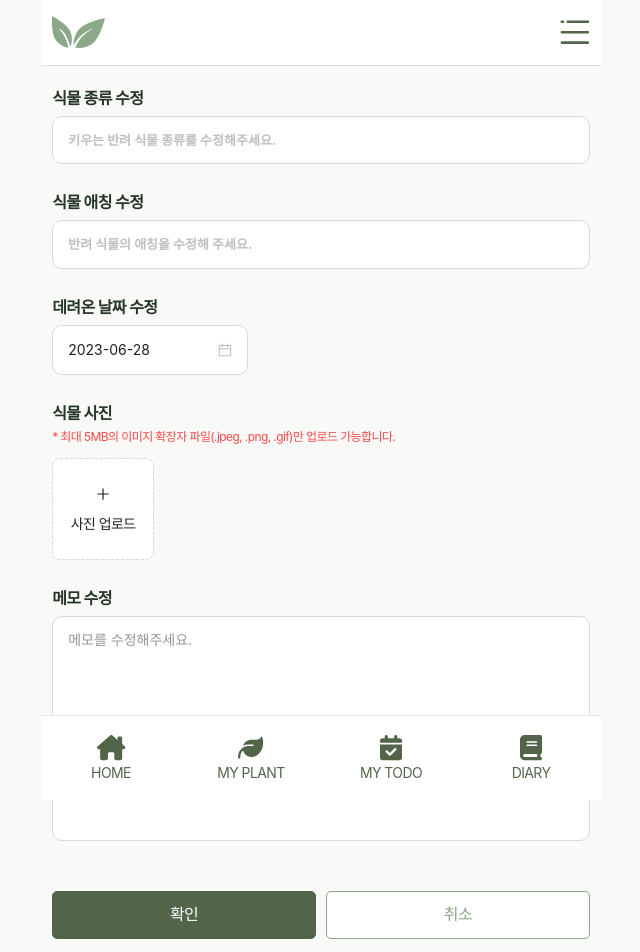
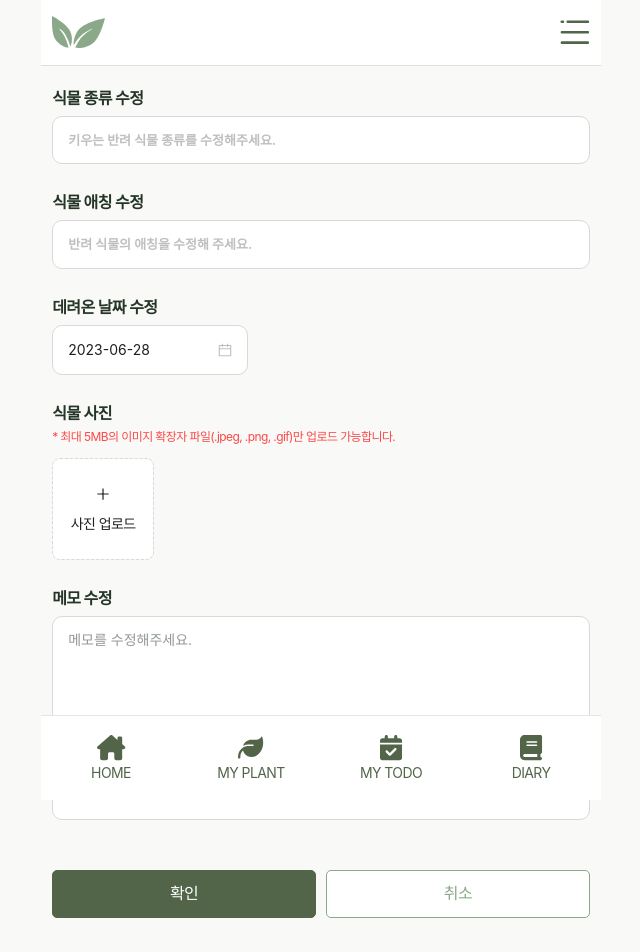
Before and after one commit to devdong9897/growgreen, a React (Create React App) app: page /myplantedit/1 in a window 1280 px wide. Shown: the top 952 px of the page, without its empty margins (319-959 px from the left). Built offline with nearby package versions, Linux system fonts and the light colour scheme; no server answers; a web font is replaced by a local one.

Commit message:
feat : MyPlantDetailEdit PUT 2차 작업중...

```diff
--- a/src/pages/DiaryWriteEdit.js
+++ b/src/pages/DiaryWriteEdit.js
@@ -16,7 +16,7 @@ const DiaryWriteEdit = () => {
 
 
   // 이미지 첨부
-  const getBase64 = file =>
+  const getWriteImg = file =>
     new Promise((resolve, reject) => {
       const reader = new FileReader();
       reader.readAsDataURL(file);
--- a/src/pages/MyPlantDetailEdit.js
+++ b/src/pages/MyPlantDetailEdit.js
@@ -6,11 +6,13 @@ import { PlusOutlined } from "@ant-design/icons";
 import { mainColor } from "../style/GlobalStyle";
 import { PageBtnWrap } from "../style/Components";
 import { useNavigate } from "react-router-dom";
+import { putPlants } from "../api/patchmyplant";
 
 const MyPlantDetailEdit = () => {
   const dateFormat = "YYYY/MM/DD";
 
   const navigate = useNavigate();
+  putPlants();
 
   // 사진 업로드
   const getEditImg = file =>
@@ -49,7 +51,6 @@ const MyPlantDetailEdit = () => {
   // 메모
   const [value, setValue] = useState("");
   const { TextArea } = Input;
-
 
   return (
     <>
@@ -130,7 +131,6 @@ const MyPlantDetailEdit = () => {
             placeholder="메모를 수정해주세요."
             value={value}
             onChange={e => setValue(e.target.value)}
-            autoSize={{ minRows: 3, maxRows: 5 }}
             style={{ width: "100%", paddingBottom: "148px" }}
           />
         </TodoWriteFir>
```
Also changed, not shown: 1 other file (tests, documents, lock files or other folders).
